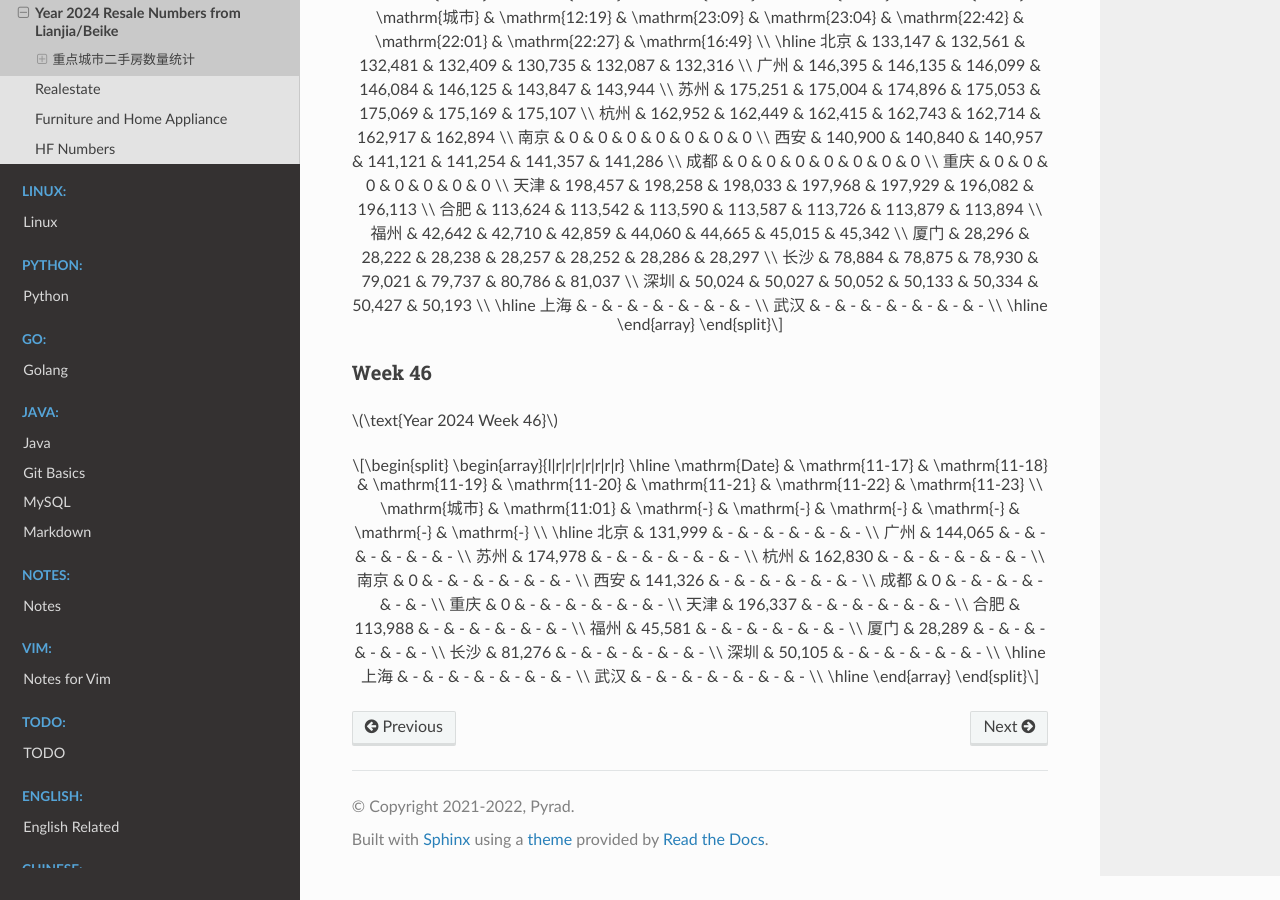
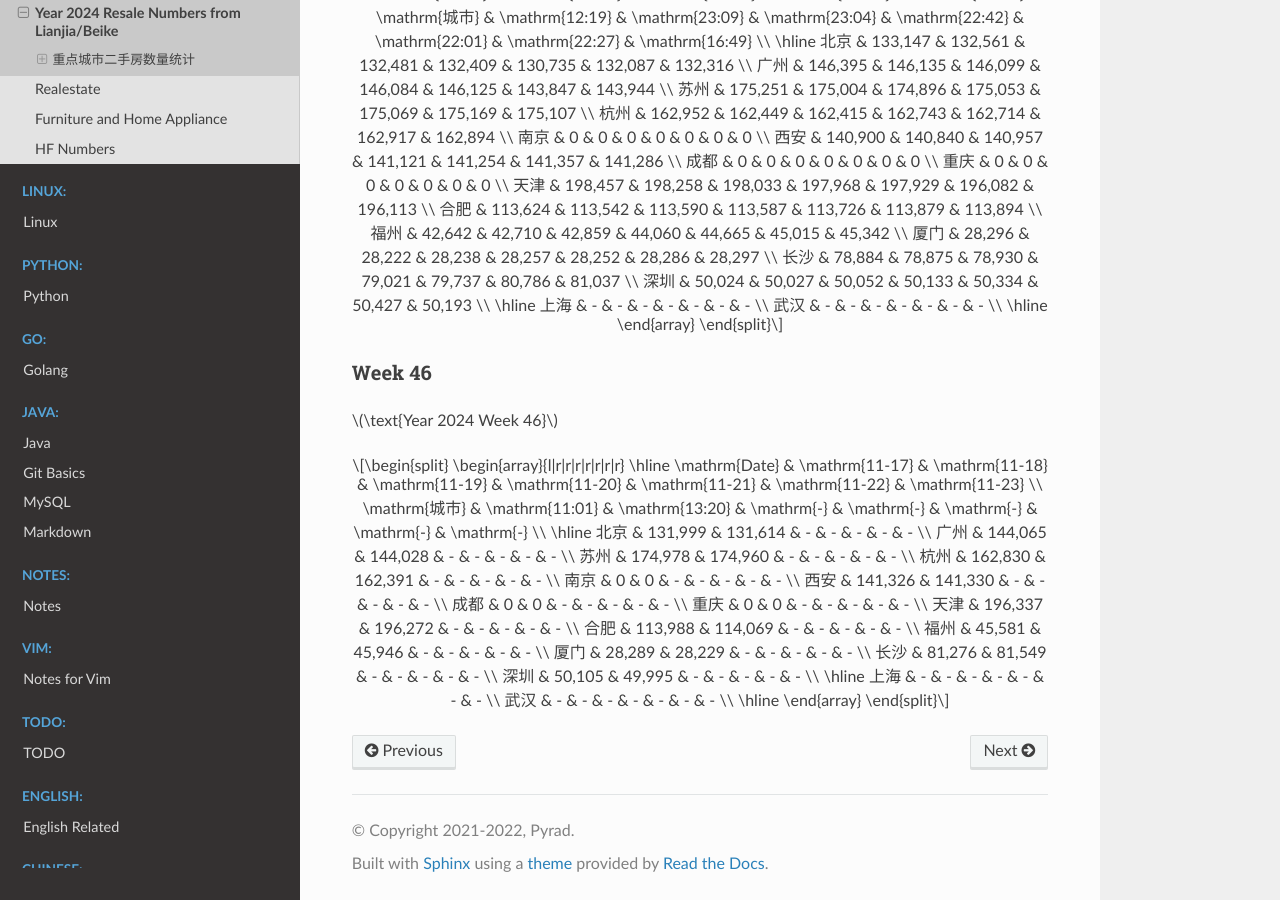
Before and after one commit to Pyrad/pyradnotes, a Sphinx documentation site: the page built from source/RealEstate/resalenumbers2024.md, in a window 1280 px wide and 900 px high, scrolled down 22119 px. Built offline with Sphinx 7.4.7 and the Read the Docs theme 3.1.0, drawn with Linux system fonts in a browser that asks for light colours; pages that are not in the unit, such as notebooks, are missing from menus; a script that is not in the unit is left out.

Commit message:
Realestate Update resale numbers 2024-11-18 13:20

```diff
--- a/source/RealEstate/resalenumbers2024.md
+++ b/source/RealEstate/resalenumbers2024.md
@@ -1483,25 +1483,25 @@ $$
 \begin{array}{l|r|r|r|r|r|r|r}
 \hline
 \mathrm{Date} & \mathrm{11-17} & \mathrm{11-18} & \mathrm{11-19} & \mathrm{11-20} & \mathrm{11-21} & \mathrm{11-22} & \mathrm{11-23} \\
-\mathrm{城市} & \mathrm{11:01} & \mathrm{-} & \mathrm{-} & \mathrm{-} & \mathrm{-} & \mathrm{-} & \mathrm{-} \\
-\hline
-北京 & 131,999 & - & - & - & - & - & - \\
-广州 & 144,065 & - & - & - & - & - & - \\
-苏州 & 174,978 & - & - & - & - & - & - \\
-杭州 & 162,830 & - & - & - & - & - & - \\
-南京 & 0 & - & - & - & - & - & - \\
-西安 & 141,326 & - & - & - & - & - & - \\
-成都 & 0 & - & - & - & - & - & - \\
-重庆 & 0 & - & - & - & - & - & - \\
-天津 & 196,337 & - & - & - & - & - & - \\
-合肥 & 113,988 & - & - & - & - & - & - \\
-福州 & 45,581 & - & - & - & - & - & - \\
-厦门 & 28,289 & - & - & - & - & - & - \\
-长沙 & 81,276 & - & - & - & - & - & - \\
-深圳 & 50,105 & - & - & - & - & - & - \\
-\hline
-上海 & - & - & - & - & - & - & - \\
-武汉 & - & - & - & - & - & - & - \\
-\hline
-\end{array}
-$$
+\mathrm{城市} & \mathrm{11:01} & \mathrm{13:20} & \mathrm{-} & \mathrm{-} & \mathrm{-} & \mathrm{-} & \mathrm{-} \\
+\hline
+北京 & 131,999 & 131,614 & - & - & - & - & - \\
+广州 & 144,065 & 144,028 & - & - & - & - & - \\
+苏州 & 174,978 & 174,960 & - & - & - & - & - \\
+杭州 & 162,830 & 162,391 & - & - & - & - & - \\
+南京 & 0 & 0 & - & - & - & - & - \\
+西安 & 141,326 & 141,330 & - & - & - & - & - \\
+成都 & 0 & 0 & - & - & - & - & - \\
+重庆 & 0 & 0 & - & - & - & - & - \\
+天津 & 196,337 & 196,272 & - & - & - & - & - \\
+合肥 & 113,988 & 114,069 & - & - & - & - & - \\
+福州 & 45,581 & 45,946 & - & - & - & - & - \\
+厦门 & 28,289 & 28,229 & - & - & - & - & - \\
+长沙 & 81,276 & 81,549 & - & - & - & - & - \\
+深圳 & 50,105 & 49,995 & - & - & - & - & - \\
+\hline
+上海 & - & - & - & - & - & - & - \\
+武汉 & - & - & - & - & - & - & - \\
+\hline
+\end{array}
+$$
```
Also changed, not shown: 1 other file.
